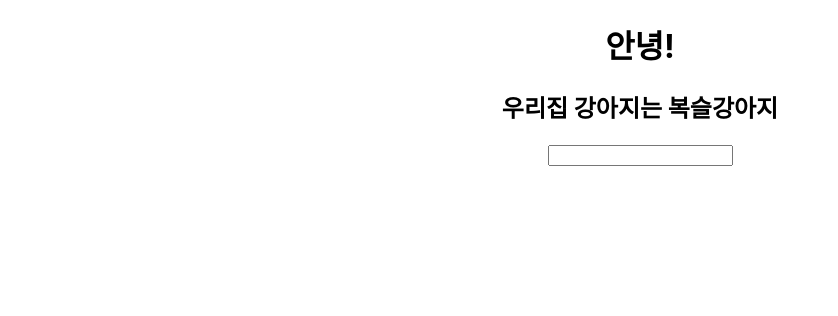
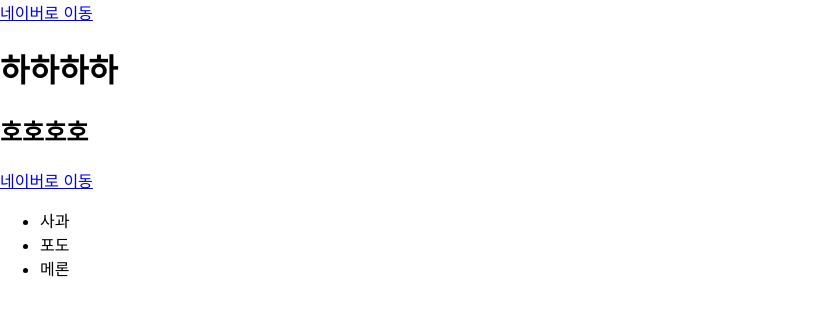
Before and after one commit to hyerin11/react-study2024, a React (Create React App) app: page / in a window 1280 px wide. Shown: the top 316 px of the page, without its empty margins (0-838 px from the left). Built offline with nearby package versions, Linux system fonts and the light colour scheme.

Commit message:
# 컴포넌트 기초

```diff
--- a/src/App.js
+++ b/src/App.js
@@ -1,6 +1,9 @@
-import logo from './logo.svg';
+
 import './App.css';
 import React from 'react';
+import Hello from './components/Hello'; //.js는 생략한다
+import Bye from './components/Bye';
+import Greet from './components/Greet';
 
 function App() {
 
@@ -18,20 +21,14 @@
 
   const hello = '안녕!'
   return (
-    <React.Fragment>
-      <div className="App">
+    <>
 
-        <h1>{hello}</h1>
-        {$h2}
+      <Bye />
+      <Hello />
+      <Bye />
+      <Greet />
 
-        <div>
-          <input type="text" />
-          <label htmlFor=""></label>
-        </div>
-
-      </div>
-
-    </React.Fragment>
+    </>
   );
 }
 
--- /dev/null
+++ b/src/components/Bye.js
@@ -0,0 +1,12 @@
+import React from "react";
+
+function Bye() {
+
+  return (
+    <div>
+      <a href="https://www.naver.com">네이버로 이동</a>
+    </div>
+  );
+}
+
+export default Bye;
--- /dev/null
+++ b/src/components/Greet.js
@@ -0,0 +1,15 @@
+import React from "react";
+
+const Greet = () => {
+
+    return (
+        <ul>
+            <li>사과</li>
+            <li>포도</li>
+            <li>메론</li>
+        </ul>
+    );
+
+};
+
+export default Greet;
--- /dev/null
+++ b/src/components/Hello.js
@@ -0,0 +1,16 @@
+//대문자인 js는 컴포넌트로 인식한다
+import React from "react";
+
+class Hello extends React.Component{
+
+    render() {
+        return(
+            <>
+            <h1>하하하하</h1>
+            <h2>호호호호</h2>
+            </>
+        );
+    }
+}
+
+export default Hello;
```
Also changed, not shown: src/components/Foo.js (added, +15 -0 lines).
